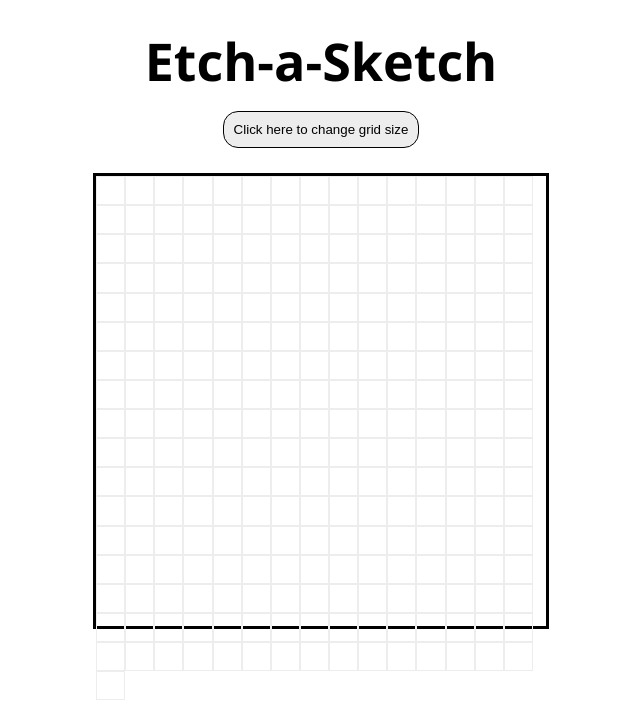
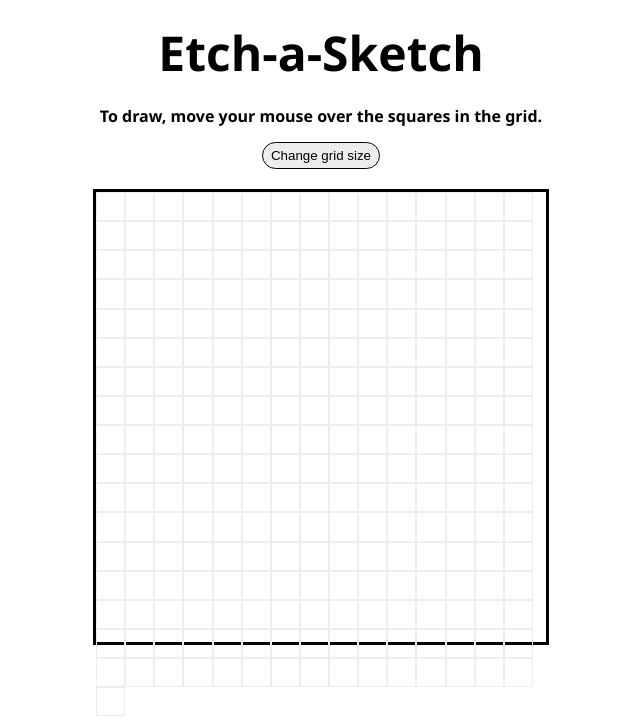
Before and after one commit to skcochrane/odin-etch-a-sketch, a plain HTML site: page index.html in a window 1280 px wide. Shown: the whole page, without its empty margins (319-959 px from the left). Drawn offline with Linux system fonts and the light colour scheme.

Commit message:
Add instructions to page

```diff
--- a/index.html
+++ b/index.html
@@ -7,8 +7,9 @@
   </head>
   <body>
     <h1>Etch-a-Sketch</h1>
+    <h2>To draw, move your mouse over the squares in the grid.</h2>
     <div class="menu">
-      <button class="change-btn">Click here to change grid size</button>
+      <button class="change-btn">Change grid size</button>
     </div>
 
     <div class="grid-container"></div>
--- a/javascript.js
+++ b/javascript.js
@@ -39,6 +39,8 @@ changeBtn.addEventListener("click", function () {
 let squaresPerSide = 16;
 gridContainer = createGrid(squaresPerSide);
 
+// ADD INSTRUCTION TEXT EXPLAINING TO MOVE MOUSE OVER SQUARES TO DRAW
+
 // RESET BUTTON
 
 //BONUS == DARKEN BY 10% EVER HOVER
--- a/styles.css
+++ b/styles.css
@@ -12,7 +12,8 @@ button {
   background-color: #ededed;
   border: solid black 1px;
   border-radius: 15px;
-  padding: 10px;
+  font-size: 12;
+  padding: 5px 8px;
 }
 
 button:hover {
@@ -21,9 +22,15 @@ button:hover {
 }
 
 h1 {
-  font-size: 52px;
+  font-size: 48px;
   text-align: center;
-  margin: 25px auto 15px;
+  margin: 20px;
+}
+
+h2 {
+  font-size: 16px;
+  margin-bottom: 15px;
+  text-align: center;
 }
 
 .grid-container {
@@ -47,5 +54,5 @@ h1 {
 
 .menu {
   text-align: center;
-  margin-bottom: 25px;
+  margin-bottom: 20px;
 }
```
